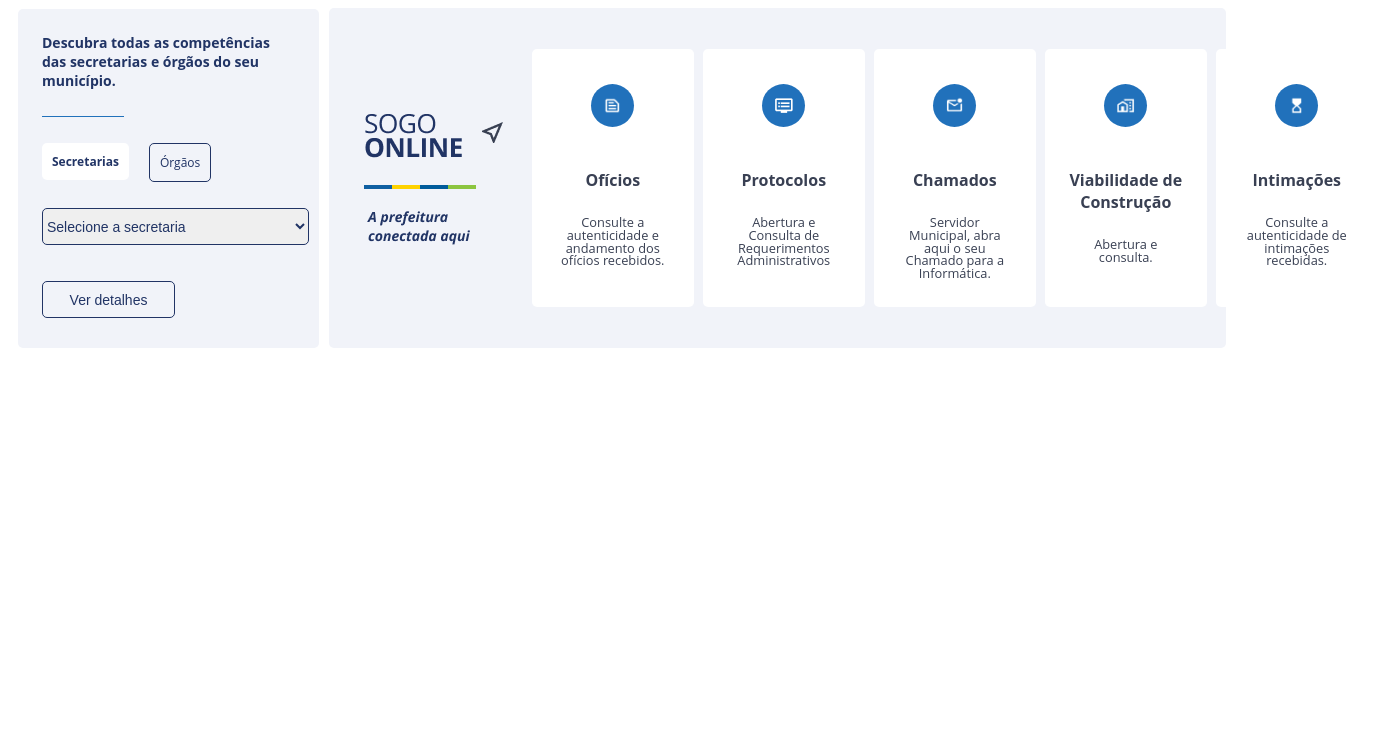
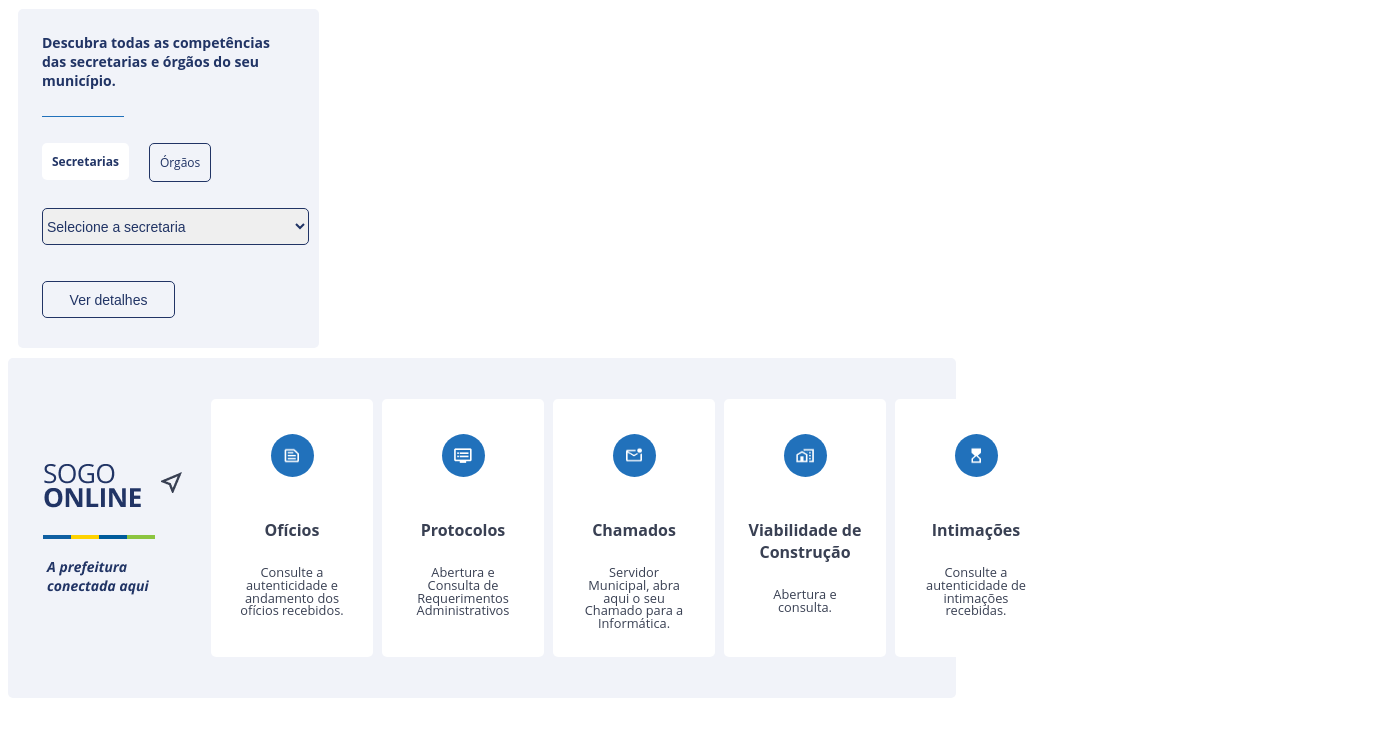
Before and after one commit to Samis6/SOGO-DesafioWP, a plain HTML site: page index.html in a window 1280 px wide. Shown: the whole page, 1387 px wide, since content can reach past the window. Drawn offline with Linux system fonts and the light colour scheme.

Commit message:
Update style.css

```diff
--- a/style.css
+++ b/style.css
@@ -108,7 +108,7 @@
 .section {
   display: flex;
   background-color: #F1F3F9;
-  width: 71%;
+  width: 75%;
   height: 340px;
   border-radius: 5px;
   font-family: "Open Sans", sans-serif;
```
